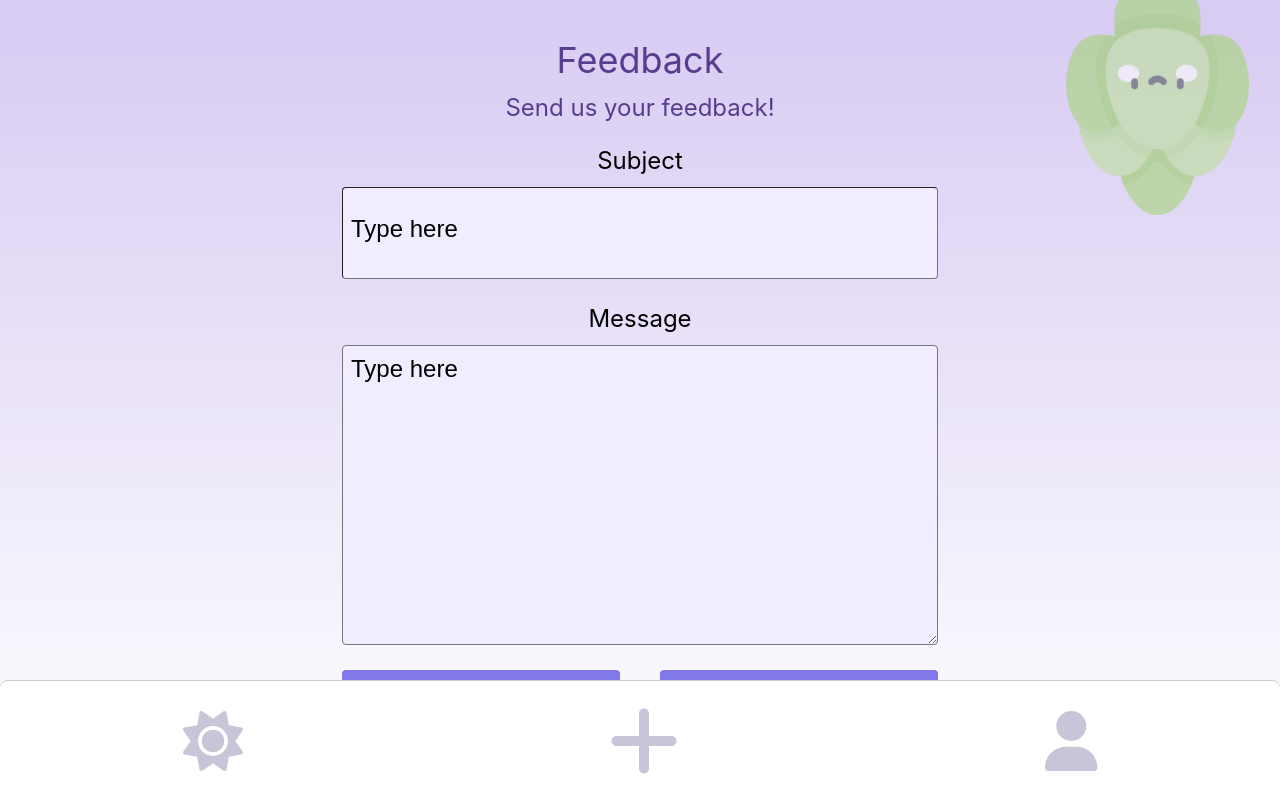
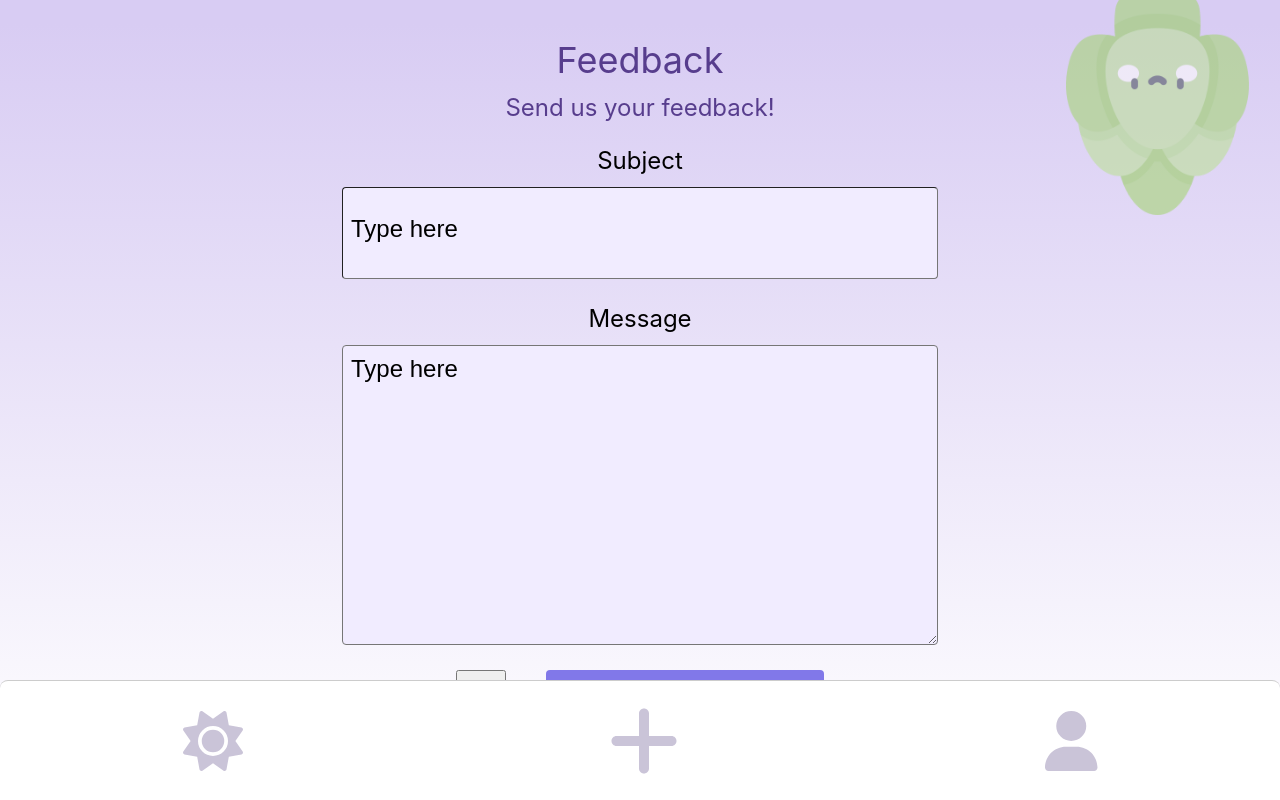
Before and after one commit to Glow-Carrots-App/glow-web, a Next.js app: page /settings/feedback in a window 1280 px wide. Built offline with nearby package versions, Linux system fonts and the light colour scheme; no server answers; sample sign-in values are in the browser's storage.

Commit message:
First commit

```diff
--- a/components/FeedbackForm/index.js
+++ b/components/FeedbackForm/index.js
@@ -1,5 +1,4 @@
 import { useAuth } from "../../context/AuthContext";
-import SmallLinkedButton from "../SmallLinkedButton";
 
 import styles from "./styles.module.css";
 
@@ -25,7 +24,7 @@ const FeedbackForm = () => {
         placeholder="Type here"
       />
       <div className={styles.buttonPair}>
-        <SmallLinkedButton href="/settings">Cancel</SmallLinkedButton>
+        <button type="reset">Reset</button>
         <input
           className={styles.submitButton}
           type="submit"
```
